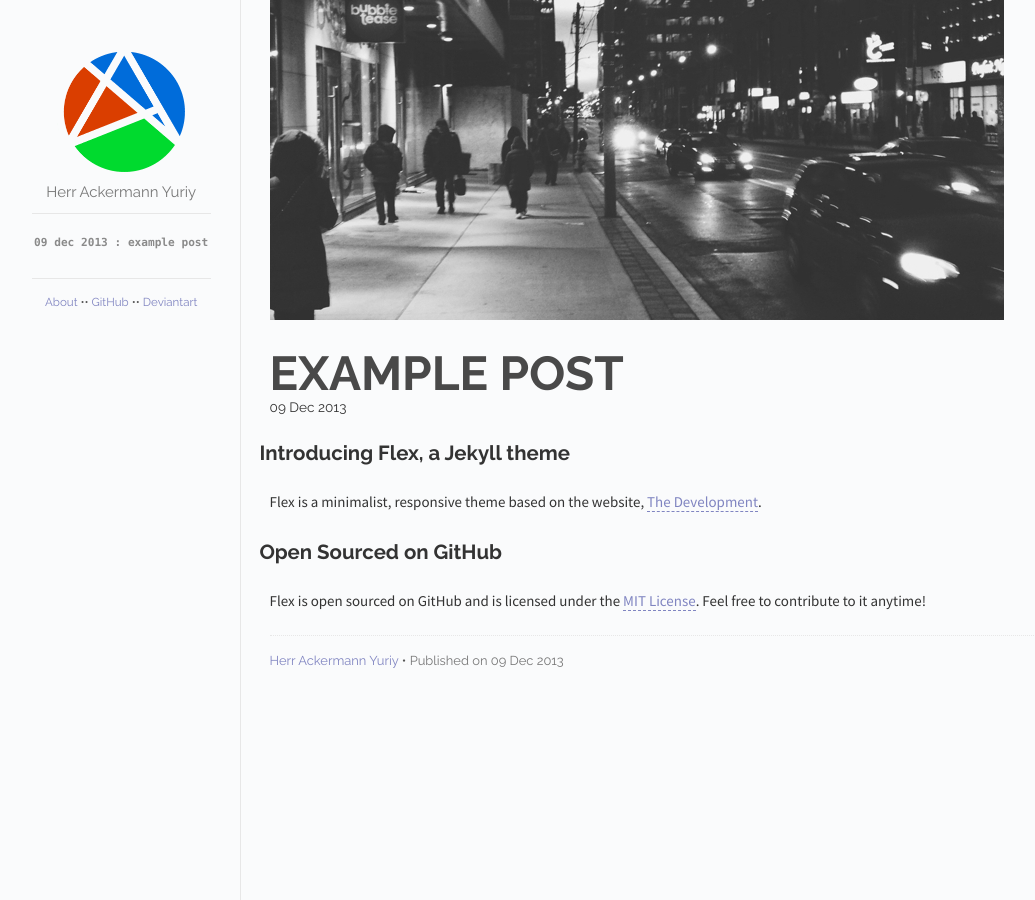
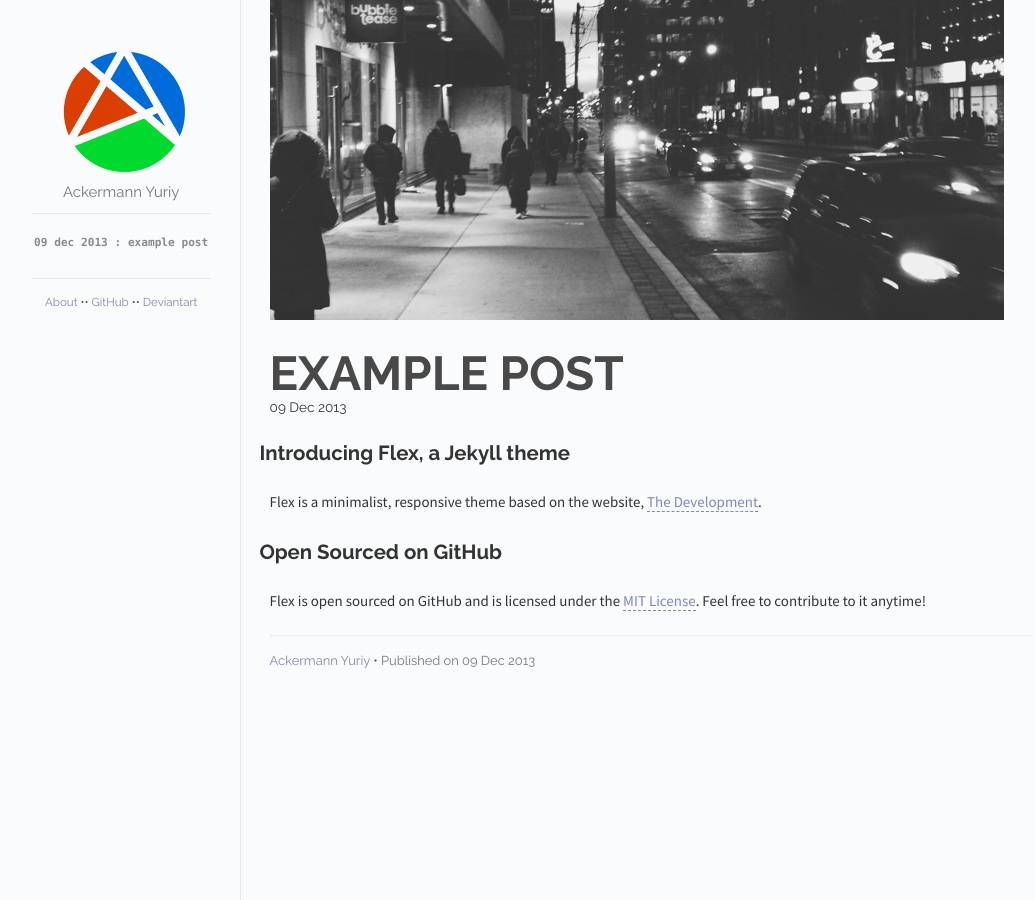
Before and after one commit to herrjemand/herrjemand.github.io, a Jekyll site: the page built from index.html, in a window 1280 px wide. Shown: the whole page, without its empty margins (118-1153 px from the left). Built offline with Jekyll 4.4.1, drawn with Linux system fonts in a browser that asks for light colours; Markdown is read by kramdown in place of the engine named in the settings.

Commit message:
Layout and code minor changes #2

```diff
--- a/_config.yml
+++ b/_config.yml
@@ -1,7 +1,7 @@
 
 # Site settings
 destination: ./_site
-title: Herr Ackermann Yuriy
+title: Ackermann Yuriy
 email: ackermann.yuriy@gmail.com
 description: "Ackermann Yuriy personal webpage."
 baseurl: ""
--- a/_layouts/default.html
+++ b/_layouts/default.html
@@ -3,7 +3,7 @@
   <head>
       <meta charset="utf-8">
       <meta http-equiv="X-UA-Compatible" content="IE=edge,chrome=1">
-      <title>Herr Ackermann Yuriy - {{ page.title }}</title>
+      <title>{{ page.title }}{% if site.title %} - {{ site.title }}{% endif %}</title>
       <meta name="viewport" content="width=device-width">
 
       <!-- syntax highlighting CSS -->
```
Also changed, not shown: README.md.
